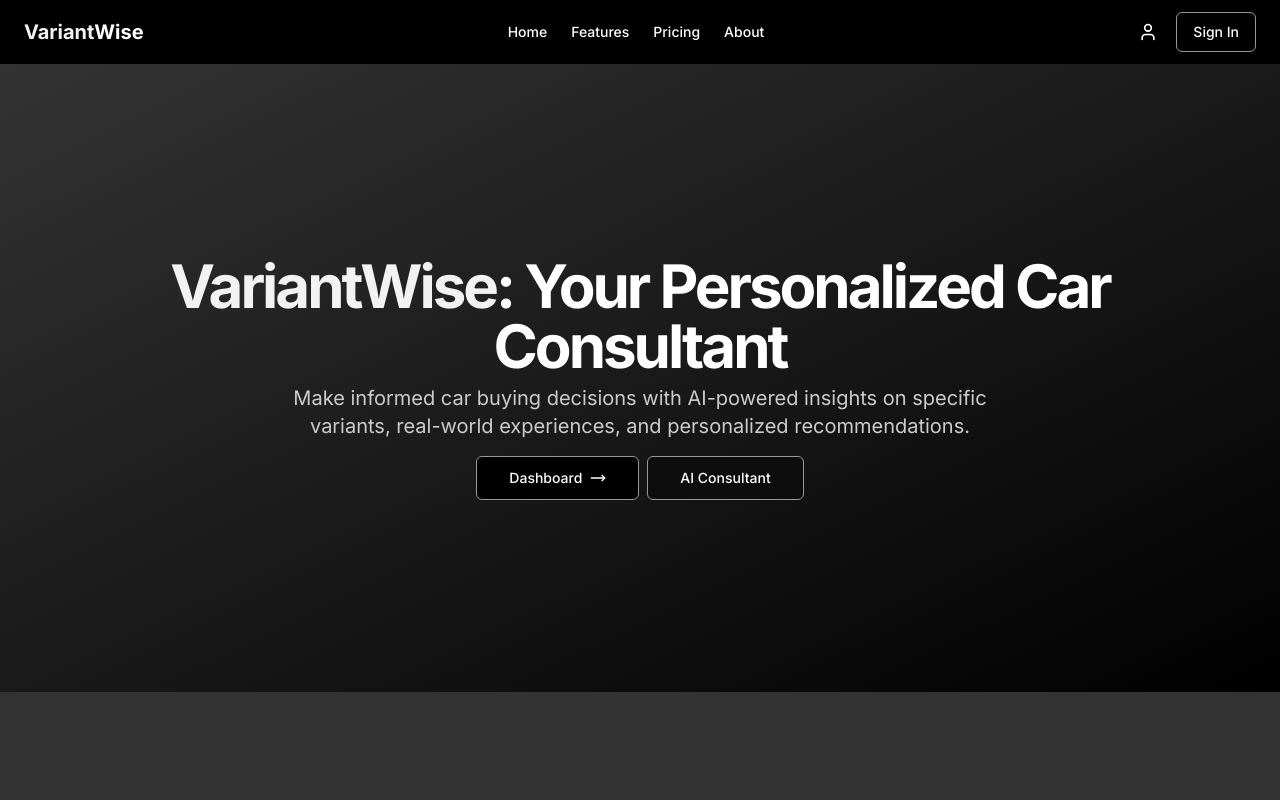
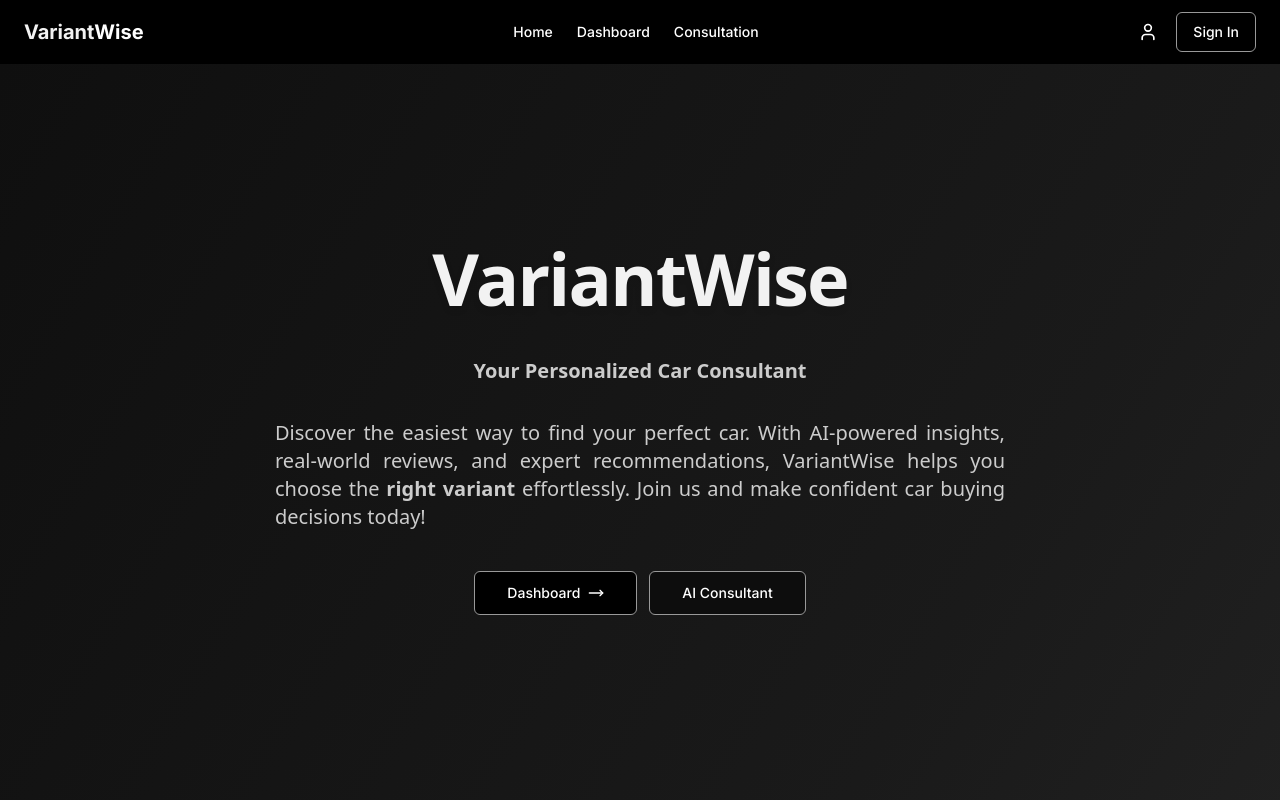
Before and after one commit to Monze7/VariantWise, a Next.js app in the folder variantwise-landing/: page / in a window 1280 px wide. Shown: the top 800 px of the page. Built offline with nearby package versions, Linux system fonts and the light colour scheme.

Commit message:
Landing page imporved

```diff
--- a/variantwise-landing/app/page.jsx
+++ b/variantwise-landing/app/page.jsx
@@ -4,22 +4,38 @@ import { MoveRight } from "lucide-react"
 import Image from "next/image"
 
 export default function LandingPage() {
+
+  // utils/authorize.js
+const authorize = (navigate, isLoggedIn, redirectPath) => {
+  if (isLoggedIn) {
+    navigate(redirectPath);
+  } else {
+    alert("Please login or register to continue.");
+  }
+};
+
   return (
-    <div className="flex min-h-screen flex-col">
+    <div className="flex min-h-screen flex-col bg-gradient-to-br from-[#0f0f0f] via-[#1a1a1a] to-[#2b2b2b]">
       <main className="flex-1">
-        <section className="w-full py-12 md:py-24 lg:py-32 xl:py-48 bg-gradient-to-br from-primary-400 to-primary-500">
-          <div className="container px-4 md:px-6">
-            <div className="flex flex-col items-center space-y-4 text-center">
-              <div className="space-y-2">
-                <h1 className="text-3xl font-bold tracking-tighter sm:text-4xl md:text-5xl lg:text-6xl/none text-white">
-                  <span className="text-primary-100">VariantWise</span>: Your Personalized Car Consultant
+      <section className="w-full h-[90vh]">
+  <div className="container px-4 md:px-6 h-full flex items-center justify-center">
+    <div className="flex flex-col items-center text-center space-y-10">
+      <div className="space-y-8 text-center px-4 font-sans">
+        <h1 className="text-7xl font-black tracking-tight text-white leading-tight">
+          <span className="text-primary-100 drop-shadow-md">VariantWise</span>
         </h1>
-                <p className="mx-auto max-w-[700px] text-primary-200 md:text-xl">
-                  Make informed car buying decisions with AI-powered insights on specific variants, real-world
-                  experiences, and personalized recommendations.
+
+        <h2 className="text-xl font-bold text-primary-200 leading-relaxed">
+          Your Personalized Car Consultant
+        </h2>
+
+        <p className="mx-auto text-justify max-w-[730px] text-primary-200 md:text-xl leading-loose font-normal">
+          Discover the easiest way to find your perfect car. With AI-powered insights, real-world reviews,
+          and expert recommendations, VariantWise helps you choose the <strong>right variant</strong> effortlessly. Join us and make confident car buying decisions today!
         </p>
       </div>
-              <div className="flex flex-col gap-2 min-[400px]:flex-row">
+
+      <div className="flex flex-col gap-3 min-[400px]:flex-row">
         <Link href="/dashboard">
           <Button
             size="lg"
@@ -42,7 +58,8 @@ export default function LandingPage() {
     </div>
   </div>
 </section>
-        <section className="w-full py-12 md:py-24 lg:py-32 bg-primary-400">
+
+        <section className="w-full py-12 md:py-24 lg:py-32 ">
           <div className="container px-4 md:px-6">
             <div className="grid gap-6 lg:grid-cols-3 lg:gap-12">
               <div className="flex flex-col justify-center space-y-4">
@@ -126,7 +143,7 @@ export default function LandingPage() {
             </div>
           </div>
         </section>
-        <section className="w-full py-12 md:py-24 lg:py-32 bg-primary-500">
+        <section className="w-full py-12 md:py-24 lg:py-32 ">
           <div className="container px-4 md:px-6">
             <div className="grid items-center gap-6 lg:grid-cols-2 lg:gap-12">
               <div className="space-y-4">
@@ -166,7 +183,7 @@ export default function LandingPage() {
             </div>
           </div>
         </section>
-        <section className="w-full py-12 md:py-24 lg:py-32 bg-dark-gradient text-white">
+        <section className="w-full py-12 md:py-24 lg:py-32 text-white">
           <div className="container grid items-center justify-center gap-4 px-4 text-center md:px-6">
             <div className="space-y-3">
               <h2 className="text-3xl font-bold tracking-tighter md:text-4xl/tight">Ready to find your perfect car?</h2>
--- a/variantwise-landing/components/navbar.jsx
+++ b/variantwise-landing/components/navbar.jsx
@@ -46,14 +46,11 @@ export function Navbar() {
           <Link href="/" className="text-sm font-medium transition-colors hover:text-primary-200 text-white">
             Home
           </Link>
-          <Link href="/features" className="text-sm font-medium transition-colors hover:text-primary-200 text-white">
-            Features
+          <Link href="/dashboard" className="text-sm font-medium transition-colors hover:text-primary-200 text-white">
+            Dashboard
           </Link>
-          <Link href="/pricing" className="text-sm font-medium transition-colors hover:text-primary-200 text-white">
-            Pricing
-          </Link>
-          <Link href="/about" className="text-sm font-medium transition-colors hover:text-primary-200 text-white">
-            About
+          <Link href="/consultant" className="text-sm font-medium transition-colors hover:text-primary-200 text-white">
+            Consultation
           </Link>
         </nav>
         <div className="flex items-center gap-2">
```
Lines whose indentation alone changed are shown as unchanged.
